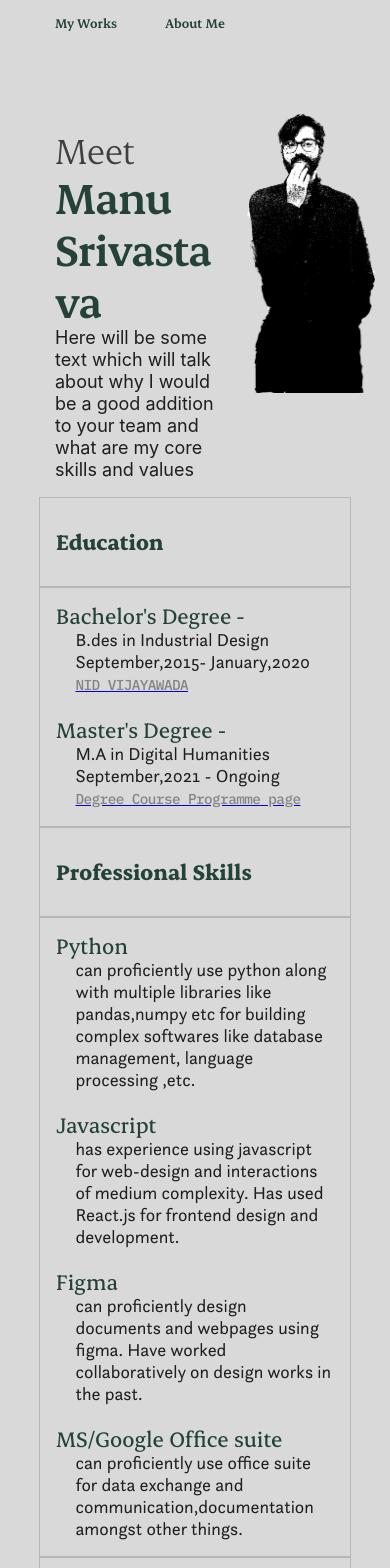
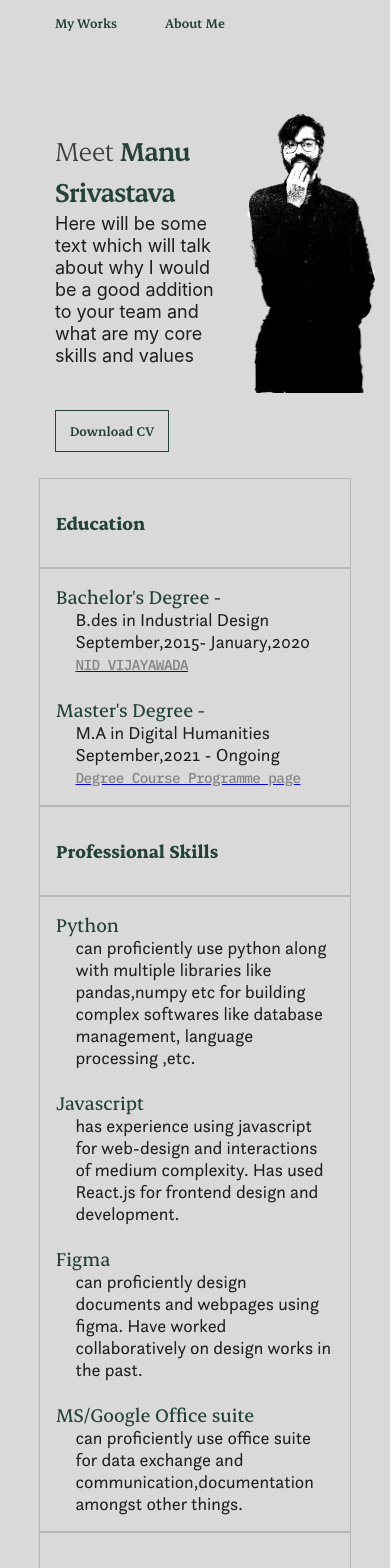
Before and after one commit to ManuSrivastava1/Portfolio, a React (Create React App) app: page /aboutMe in a window 390 px wide. Shown: the top 1568 px of the page. Built offline with nearby package versions, Linux system fonts and the light colour scheme.

Commit message:
responsiveness fixes

```diff
--- a/src/App.css
+++ b/src/App.css
@@ -19,21 +19,6 @@
 @font-face {
   font-family: 'QuestaG';
   src: url('./fonts/2-Questa_Sans_Regular.otf') format('truetype');
-}
-
-@font-face {
-  font-family: 'NeueMachina_L';
-  src: url('./fonts/NeueMachina-Light.otf') format('truetype');
-}
-
-@font-face {
-  font-family: 'NeueMachina_R';
-  src: url('./fonts/NeueMachina-Regular.otf') format('truetype');
-}
-
-@font-face {
-  font-family: 'NeueMachina_UB';
-  src: url('./fonts/NeueMachina-Ultrabold.otf') format('truetype');
 }
 
 @font-face {
@@ -134,88 +119,147 @@
   .main-grid{
     padding-top: 8vh !important;
   }
+  .Pcard{
+    grid-column: auto / span 4;
+  }
   .about-grid{
     padding-top: 8vh !important;
   }
   .H1{
-    font-size: calc(2rem + 2vw);
+    font-size: calc(1.5rem + 1.43vw);
     line-height: calc(2rem + 2.5vw);
   }
+  .H1B{
+    font-size: calc(1.5rem + 1.43vw);
+    line-height: calc(2rem + 2.5vw);
+  }
+}
+
+@media (max-width: 768px){
+  .hero_text{
+    grid-column:1/13 !important;
+  }
+  .projects{
+    grid-template-columns: 1fr 1fr !important;
+  }
+  .Pcard{
+    grid-column: auto / span 1 !important;
+  }
+  .H2{
+    font-size: calc(1rem + 1vw);
+  }
+  .H3{
+    font-size: calc(0.6rem + 2vw);
+  }
+  .sec1{
+    grid-column: 1/6 !important;
+  }
+  .info1{
+    grid-column: 6/13 !important;
+  }
+  .sec2{
+    grid-column: 1/6 !important;
+  }
+  .info2{
+    grid-column: 6/13 !important;
+  }
+  .sec3{
+    grid-column: 1/6 !important;
+  }
+  .info3{
+    grid-column: 6/13 !important;
+  }
+  .sec4{
+    grid-column: 1/6 !important;
+  }
+  .info4{
+    grid-column: 6/13 !important;
+  }
+  .sec5{
+    grid-column: 1/6 !important;
+  }
+  .info5{
+    grid-column: 6/13 !important;
+  }
   .contact{
-    grid-column:1/5 !important ;
+    grid-column:1/7 !important ;
   }
   .publishDate{
-    grid-column:5/9 !important ;
-    grid-row: 1/2 !important;
+    grid-column:7/13 !important ;
   }
   .links{
     grid-row:2/3 !important ;
-    grid-column:1/9 !important;
+    grid-column:1/13 !important;
     justify-content: center !important;
     padding: 8px 8px 8px 0px !important;
   }
 }
 
-@media (max-width: 650px){
-  .hero_text2{
-    grid-column:1/9 !important;
-  }
+
+@media (max-width: 450px){
+
   .tags{
     grid-column:1/9 !important;
   }
   .projects{
-    grid-template-columns: 1fr !important;
+    grid-template-columns: 1fr!important;
   }
   .boldText{
     grid-column: 1/9 !important;
+  }
+  .H3{
+    font-size: 21px;
+  }
+  .resp {
+    font-size: calc(0.8rem + 1.5vw);
   }
   .Sectioncard{
     padding:1rem !important;
   }
   .sec1{
     grid-column: 1/13 !important;
-    grid-row: 2/3 !important;
+    grid-row: 3/4 !important;
     padding: 1rem 0rem !important;
   }
   .info1{
     grid-column: 1/13 !important;
-    grid-row: 3/4 !important;
+    grid-row: 4/5 !important;
 
   }
   .sec2{
     grid-column: 1/13 !important;
-    grid-row: 4/5 !important;
+    grid-row: 5/6 !important;
     padding: 1rem 0rem !important;
   }
   .info2{
     grid-column: 1/13 !important;
-    grid-row: 5/6 !important;
+    grid-row: 6/7 !important;
   }
   .sec3{
     grid-column: 1/13 !important;
-    grid-row: 6/7 !important;
+    grid-row: 7/8 !important;
     padding: 1rem 0rem !important;
   }
   .info3{
     grid-column: 1/13 !important;
-    grid-row: 7/8 !important;
+    grid-row: 8/9 !important;
   }
   .sec4{
     grid-column: 1/13 !important;
-    grid-row: 8/9 !important;
+    grid-row: 9/10 !important;
     padding: 1rem 0rem !important;
   }
   .info4{
     grid-column: 1/13 !important;
-    grid-row: 9/10 !important;
+    grid-row: 10/11 !important;
   }
   .sec5{
     grid-column: 1/13 !important;
-    grid-row: 10/11 !important;
+    grid-row: 11/12 !important;
     padding: 1rem 0rem !important;
   }
   .info5{
     grid-column: 1/13 !important;
-    grid-row: 11/12 !important;
+    grid-row: 12/13 !important;
   }
 }
--- a/src/components/about_grid.js
+++ b/src/components/about_grid.js
@@ -195,6 +195,7 @@ const styles={
     indent:{
         // float:'right',
         paddingLeft:'5vw',
+        overflowWrap:'break-word',
     }
 }
 
--- a/src/components/download.js
+++ b/src/components/download.js
@@ -24,6 +24,7 @@ function Download({margin}) {
             alignItems: 'center',
             justifyContent:'center',
             height:'1.5rem',
+            width:'6rem',
             padding:'0.5rem',
             backgroundColor: isHovered? '#244238':'Transparent',
             border:'1px solid #244238',
--- a/src/components/modal_grid.js
+++ b/src/components/modal_grid.js
@@ -51,7 +51,7 @@ function ModalGrid({content}) {
             width:'100%',
             display: 'flex',
             alignItems: 'center',
-            padding:'0.5rem',
+            // padding:'0.5rem',
             marginBottom:'0.8rem',
         },
     };
@@ -62,15 +62,15 @@ function ModalGrid({content}) {
                 <span className='H2 Erode'>{content[0]}</span>
             </div>
             <div style={styles.body}>
-                <p className='H3 Erode'>About This Project</p> <br/>
+                <p className='H3 Erode resp'>About This Project</p> <br/>
                 <p className='Btext2 QuestaG' style={styles.bodyText}>{content[1]}</p>
             </div>
             <div style={styles.foot}>
-                <span className='H3 Erode'>Links to the project</span>
+                <span className='H3 Erode resp'>Links to the project</span>
             </div>
             <div style={styles.side}>
                 <div style={styles.tagT}>
-                    <span className='H3 Erode'>Key-Learnings</span>
+                    <span className='H3 Erode resp'>Key-Learnings</span>
                 </div>
                 {tagComponents}
                 {/*<Tag content={content[2][0]} />*/}
--- a/src/components/projectCard.js
+++ b/src/components/projectCard.js
@@ -53,6 +53,7 @@ function ProjectCard({content}) {
             padding: '2rem',
             width:'60vw',
             height:'80vh',
+            overflow:'scroll',
           },
     }
 
@@ -72,7 +73,7 @@ function ProjectCard({content}) {
 
     return (
         <>
-            <div style={styles.card} onMouseEnter={handleMouseEnter} onMouseLeave={handleMouseLeave} onClick={handleClickable}>
+            <div className='Pcard' style={styles.card} onMouseEnter={handleMouseEnter} onMouseLeave={handleMouseLeave} onClick={handleClickable}>
                 <div className='cardHeader' style={styles.cardHeader}>
                     <span className='H3 Erode'>{content[0]}</span>
                 </div>
```
